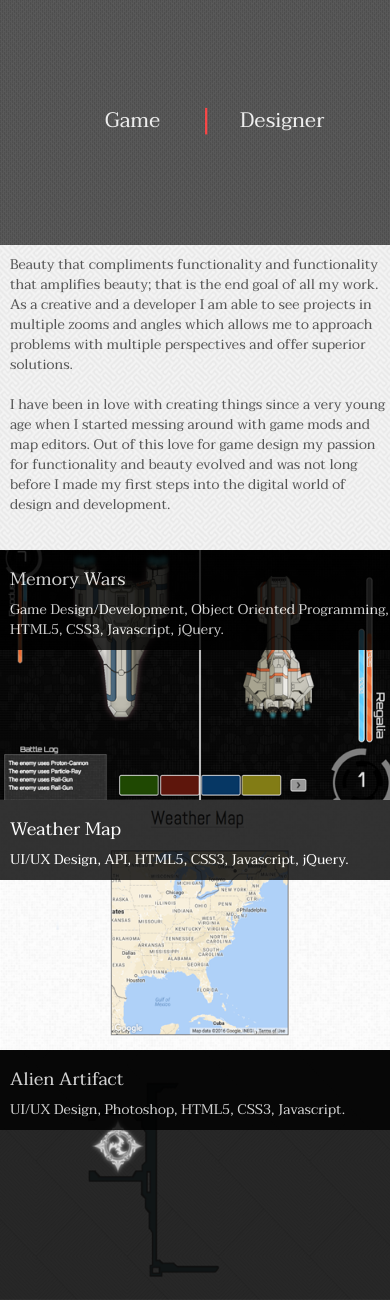
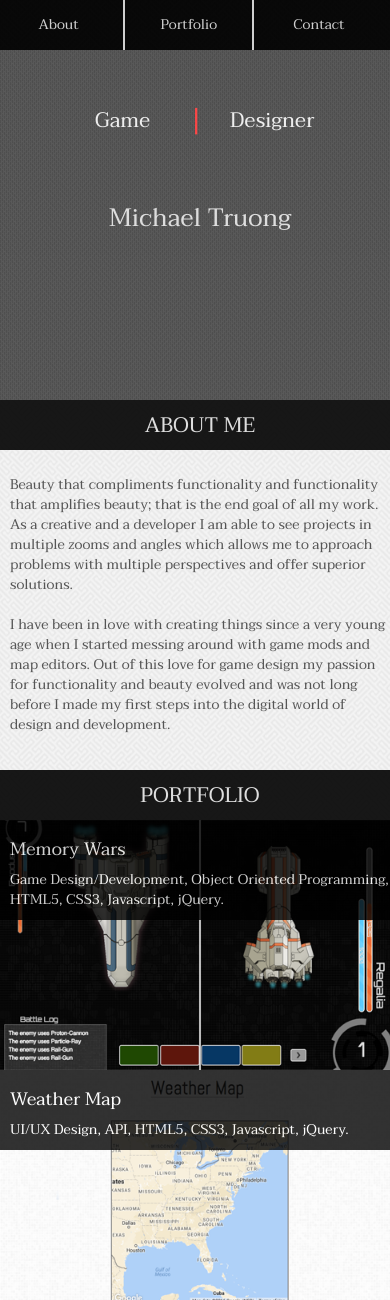
Before and after one commit to michaeldtruong/Portfolio, a PHP site: page / in a window 390 px wide; the page is wider, and only the part inside the window is pictured. Shown: the top 1300 px of that part. Run offline with PHP 8.4, Linux system fonts and the light colour scheme; some libraries are stand-ins or nearby versions.

Commit message:
improve responsivness

```diff
--- a/public/css/portfolio-new.css
+++ b/public/css/portfolio-new.css
@@ -202,24 +202,15 @@ body {
 }
 
 #formname {
-    width: 235px;
+    width: 50%;
     height: 30px;
     top: 10px;
     position: absolute;
     border: 1px solid #777;
 }
 
-#formnumber {
-    width: 235px;
-    height: 30px;
-    position: absolute;
-    top: 10px;
-    left: 252px;
-    border: 1px solid #777;
-}
-
 #formemail {
-    width: 477px;
+    width: 95%;
     height: 30px;
     position: absolute;
     top: 50px;
@@ -227,7 +218,7 @@ body {
 }
 
 #formmessage {
-    width: 477px;
+    width: 95%;
     height: 150px;
     font-size: 1em;
     border: 1px solid #777;
@@ -243,17 +234,72 @@ body {
     border: 1px solid #777;
 }
 
-@media (max-width: 500px) {
+.navBarMobile {
+	display: none;
+}
+
+.nameMobile {
+	display: none;
+}
+
+#aboutBanner {
+	display: none;
+}
+
+#portfolioBanner {
+	display: none;
+}
+
+#contactBanner {
+	display: none;
+}
+
+
+@media (max-width: 600px) {
+
 	.container {
 		margin-top: 0px;
 		width: 400px;
-		height: 1500px;
+		height: 2600px;
+	}
+
+	.navBarMobile {
+		display: block;
+		left: 0px;
+		top: 0px;
+		position: fixed;
+		opacity: 0.9;
+		width: 100%;
+		z-index: 3;
+		background-color: #000;
+	}
+
+	.linksM {
+		width: 33.7%;
+		height: 50px;
+		text-align: center;
+		margin-left: -6px;
+		padding-top: 15px;
+		border-left: 2px solid #ddd;
+		border-right: 2px solid #ddd;
+		color: #ddd;
+		display: inline-block;
+		cursor: pointer;
+	}
+
+	#goAboutM {
+		border-left: 0px;
+	}
+
+	#goContactM {
+		border-right: 0px;
 	}
 
 	.banner {
 		display: block;
 		opacity: 1;
 		width: 100%;
+		height: 400px;
 		left: 0px;
 		top: 0px;
 	}
@@ -276,14 +322,18 @@ body {
 
 	.about {
 		width: 100%;
-		top: 245px;
+		top: 465px;
 		left: 0px;
 		opacity: 1;
 		display: block;
 	}
 
+	.aboutPicture {
+		display: none;
+	}
+
 	.portfolio {
-		top: 550px;
+		top: 820px;
 		display: block;
 		opacity: 1;
 		width: 100%;
@@ -291,6 +341,7 @@ body {
 		left: 0px;
 		overflow: hidden;
 	}
+
 	.portImage {
 		height: 250px;
 	}
@@ -303,7 +354,7 @@ body {
 		position: absolute;
 		width: 150px;
 		top: 105px;
-		left: 10px;
+		left: 0px;
 		text-align: right;
 	}
 
@@ -312,14 +363,92 @@ body {
 		color: #f00;
 		font-size: 2em;
 		top: 100px;
-		left: 200px;
+		left: 190px;
 	}
 
 	.bannerRight {
 		position: absolute;
 		width: 150px;
 		top: 105px;
-		right: 10px;
+		right: 20px;
+	}
+
+	.contactContent {
+		display: block;
+		opacity: 1;
+		width: 100%;
+		position: absolute;
+		top: 2120px;
+		left: 0px;
+	}
+
+	.contactForm {
+		display: block;
+		opacity: 1;
+		width: 100%;
+		position: absolute;
+		top: 2220px;
+		left: 0px;
+	}
+
+	.nameMobile {
+		position: absolute;
+		top: 200px;
+		left: 0px;
+		width: 100%;
+		display: block;
+		color: #ddd;
+		text-align: center;
+		font-size: 1.8em;
+		z-index: 2;
+	}
+
+	#aboutBanner {
+		display: block;
+		position: absolute;
+		top: 400px;
+		left: 0px;
+		width: 100%;
+		height: 50px;
+		background-color: #000;
+		color: #ddd;
+		text-align: center;
+		padding-top: 10px;
+		font-size: 1.5em;
+		opacity: 0.9;
+		z-index: 2;
+	}
+
+	#portfolioBanner {
+		display: block;
+		position: absolute;
+		top: 770px;
+		left: 0px;
+		width: 100%;
+		height: 50px;
+		background-color: #000;
+		color: #ddd;
+		text-align: center;
+		padding-top: 10px;
+		font-size: 1.5em;
+		opacity: 0.9;
+		z-index: 2;
+	}
+
+	#contactBanner {
+		display: block;
+		position: absolute;
+		top: 2070px;
+		left: 0px;
+		width: 100%;
+		height: 50px;
+		background-color: #000;
+		color: #ddd;
+		text-align: center;
+		padding-top: 10px;
+		font-size: 1.5em;
+		opacity: 0.9;
+		z-index: 2;
 	}
 
 }
--- a/public/index.html
+++ b/public/index.html
@@ -31,6 +31,15 @@
             </div>
             <div class="hline"></div>
             <div class="vline"></div>
+            <div class="navBarMobile">
+                <div class="linksM" id="goAboutM">About</div>
+                <div class="linksM" id="goPortfolioM">Portfolio</div>
+                <div class="linksM" id="goContactM">Contact</div>
+            </div>
+            <div class="nameMobile">Michael Truong</div>
+            <div id="aboutBanner">ABOUT ME</div>
+            <div id="portfolioBanner">PORTFOLIO</div>
+            <div id="contactBanner">CONTACT</div>
             <div class="navBar">
                 <div class="links" id="goAbout">About</div>
                 <div class="links" id="goPortfolio">Portfolio</div>
@@ -77,7 +86,6 @@
             <div class="contactForm">
                 <form method="POST">
                     <input type="text" id="formname" name="name" class="formtext" placeholder=" Your Name*">
-                    <input type="text" id="formnumber" name="number" class="formtext" placeholder=" Your Contact Number">
                     <input type="text" id="formemail" name="email" class="formtext" placeholder=" Your Email*">
                     <textarea type="text" id="formmessage" name="message" class="formtextarea" placeholder=" Your Message*"></textarea>
                     <button type="submit" id="formsubmit">SEND</button>
@@ -102,6 +110,11 @@
             var contentShowTime = 500;
             var contentDelayTime = 800;
             var initialAnimationTime = 2000;
+            var inHome = true;
+            var inAbout = false;
+            var inPortfolio = false;
+            var inBlog = false;
+            var inContact = false;
 
             function hideAll() {
                 $(".name, #goAbout, #goPortfolio, #goBlog, #goContact").css("pointerEvents", "auto");
@@ -170,6 +183,72 @@
                 }, 24000);
             }
 
+            $(window).on('resize', function(){
+                  if ($(window).width() <= 600) {
+                    $(".aboutPicture").css("display", "none");
+                    $(".banner").css("display", "block");
+                    $(".banner").css("opacity", "0.7");
+                    $(".portfolio").css("display", "block");
+                    $(".portfolio").css("opacity", "1");
+                    $(".about").css("display", "block");
+                    $(".about").css("opacity", "1");
+                    $(".contactContent").css("display", "block");
+                    $(".contactContent").css("opacity", "1");
+                    $(".contactForm").css("display", "block");
+                    $(".contactForm").css("opacity", "1");
+                  }if ($(window).width() >= 601 && inAbout == true) {
+                    $(".aboutPicture").css("display", "block");
+                    $(".portfolio").css("display", "none");
+                    $(".portfolio").css("opacity", "0");
+                    $(".banner").css("display", "none");
+                    $(".banner").css("opacity", "0");
+                    $(".contactContent").css("display", "none");
+                    $(".contactContent").css("opacity", "0");
+                    $(".contactForm").css("display", "none");
+                    $(".contactForm").css("opacity", "0");
+                  }if ($(window).width() >= 601 && inHome == true) {
+                    $(".aboutPicture").css("display", "block");
+                    $(".portfolio").css("display", "none");
+                    $(".portfolio").css("opacity", "0");
+                    $(".about").css("display", "none");
+                    $(".about").css("opacity", "0");
+                    $(".contactContent").css("display", "none");
+                    $(".contactContent").css("opacity", "0");
+                    $(".contactForm").css("display", "none");
+                    $(".contactForm").css("opacity", "0");
+                  }if ($(window).width() >= 601 && inPortfolio == true) {
+                    $(".aboutPicture").css("display", "block");
+                    $(".about").css("display", "none");
+                    $(".about").css("opacity", "0");
+                    $(".banner").css("display", "none");
+                    $(".banner").css("opacity", "0");
+                    $(".contactContent").css("display", "none");
+                    $(".contactContent").css("opacity", "0");
+                    $(".contactForm").css("display", "none");
+                    $(".contactForm").css("opacity", "0");
+                  }if ($(window).width() >= 601 && inContact == true) {
+                    $(".aboutPicture").css("display", "block");
+                    $(".portfolio").css("display", "none");
+                    $(".portfolio").css("opacity", "0");
+                    $(".banner").css("display", "none");
+                    $(".banner").css("opacity", "0");
+                    $(".about").css("display", "none");
+                    $(".about").css("opacity", "0");
+                  }if ($(window).width() >= 601 && inBlog == true) {
+                    $(".aboutPicture").css("display", "block");
+                    $(".portfolio").css("display", "none");
+                    $(".portfolio").css("opacity", "0");
+                    $(".banner").css("display", "none");
+                    $(".banner").css("opacity", "0");
+                    $(".contactContent").css("display", "none");
+                    $(".contactContent").css("opacity", "0");
+                    $(".contactForm").css("display", "none");
+                    $(".contactForm").css("opacity", "0");
+                    $(".about").css("display", "none");
+                    $(".about").css("opacity", "0");
+                  }
+            });
+
             window.onload = function() {
                 bannerAnimation();
                 setInterval(bannerAnimation, 24500);
@@ -206,6 +285,11 @@
 
 
             $(".name").click(function(){
+                inHome = true;
+                inAbout = false;
+                inPortfolio = false;
+                inBlog = false;
+                inContact = false;
                 hideAll();
                 $(".navBar").animate({
                     top: "315px",
@@ -233,6 +317,11 @@
             });
 
             $("#goAbout").click(function(){
+                inHome = false;
+                inAbout = true;
+                inPortfolio = false;
+                inBlog = false;
+                inContact = false;
                 hideAll();
                 $(".navBar").animate({
                     top: "215px",
@@ -263,6 +352,11 @@
             });
 
             $("#goPortfolio").click(function(){
+                inHome = false;
+                inAbout = false;
+                inPortfolio = true;
+                inBlog = false;
+                inContact = false;
                 hideAll();
                 $(".navBar").animate({
                     top: "165px",
@@ -288,6 +382,11 @@
             });
 
             $("#goBlog").click(function(){
+                inHome = false;
+                inAbout = false;
+                inPortfolio = false;
+                inBlog = true;
+                inContact = false;
                 hideAll();
                 $(".navBar").animate({
                     top: "110px",
@@ -315,6 +414,11 @@
             });
 
             $("#goContact").click(function(){
+                inHome = false;
+                inAbout = false;
+                inPortfolio = false;
+                inBlog = false;
+                inContact = true;
                 hideAll();
                 $(".navBar").animate({
                     top: "203px",
@@ -345,6 +449,24 @@
                 }, contentDelayTime);
             });
 
+            $("#goAboutM").click(function() {
+                $("body").animate({
+                    scrollTop: $("#aboutBanner").offset().top
+                }, 600);
+            });
+
+            $("#goPortfolioM").click(function() {
+                $("body").animate({
+                    scrollTop: $("#portfolioBanner").offset().top
+                }, 600);
+            });
+
+            $("#goContactM").click(function() {
+                $("body").animate({
+                    scrollTop: $("#contactBanner").offset().top
+                }, 600);
+            });
+
         </script>
 
     </body>
```
